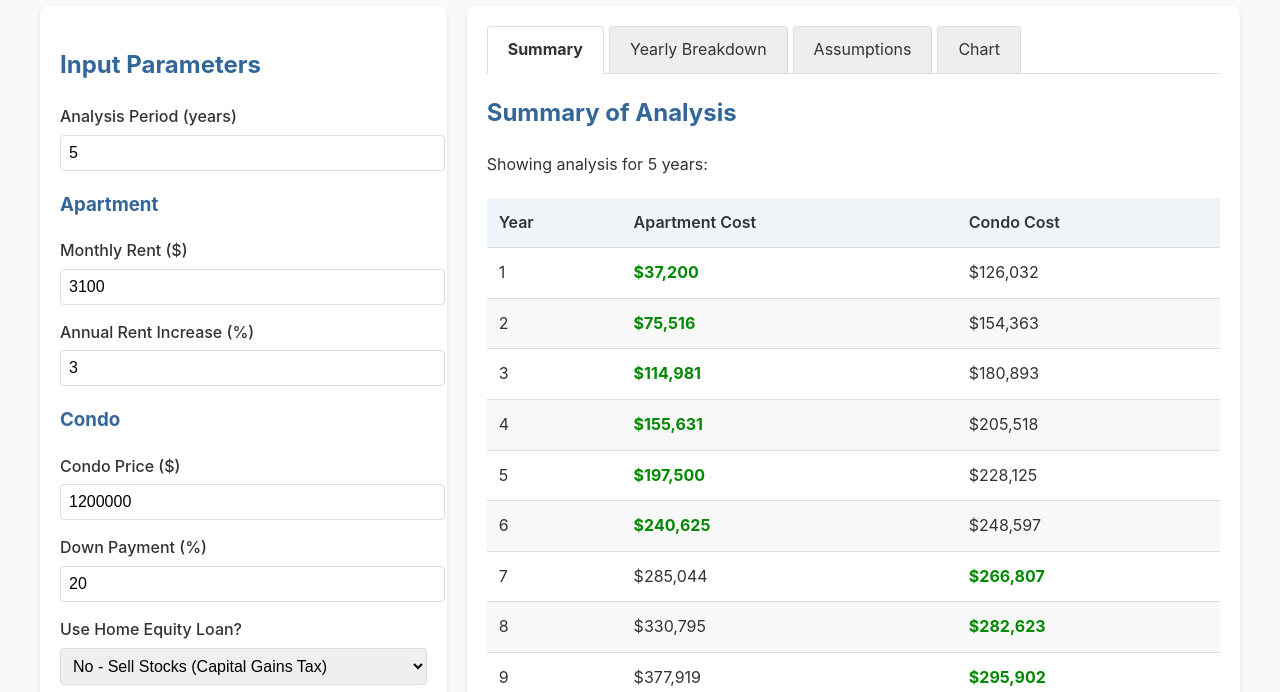
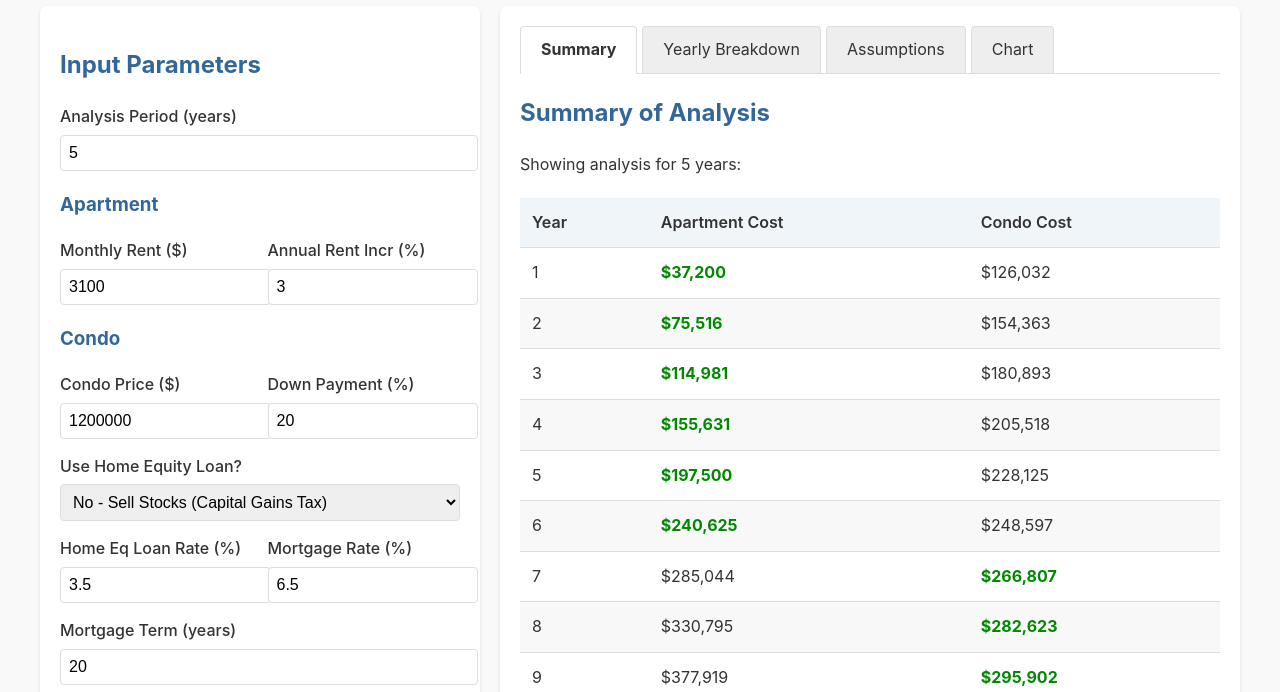
Before and after one commit to garyo/housing-cost-calculator, a plain HTML site: page index.html in a window 1280 px wide. Shown: the part 108-800 px from the top of the page. Drawn offline with nearby package versions, Linux system fonts and the light colour scheme.

Commit message:
More compact layout for left data entry column
Signed-off-by: Gary Oberbrunner <garyo@darkstarsystems.com>

```diff
--- a/index.html
+++ b/index.html
@@ -18,23 +18,27 @@
             </div>
 
             <h3>Apartment</h3>
-            <div class="form-group">
+            <div class="form-row">
+              <div class="form-group half">
                 <label for="apartment-rent">Monthly Rent ($)</label>
                 <input type="number" id="apartment-rent" value="3100" min="0">
-            </div>
-            <div class="form-group">
-                <label for="rent-increase">Annual Rent Increase (%)</label>
+              </div>
+              <div class="form-group half">
+                <label for="rent-increase">Annual Rent Incr (%)</label>
                 <input type="number" id="rent-increase" value="3" min="0" step="0.1">
+              </div>
             </div>
 
             <h3>Condo</h3>
-            <div class="form-group">
+            <div class="form-row">
+              <div class="form-group half">
                 <label for="condo-price">Condo Price ($)</label>
                 <input type="number" id="condo-price" value="1200000" min="0">
-            </div>
-            <div class="form-group">
+              </div>
+              <div class="form-group half">
                 <label for="down-payment">Down Payment (%)</label>
                 <input type="number" id="down-payment" value="20" min="0" max="100" step="0.1">
+              </div>
             </div>
             <div class="form-group">
                 <label for="use-equity-loan">Use Home Equity Loan?</label>
@@ -43,13 +47,15 @@
                     <option value="true">Yes - Use Home Equity Loan</option>
                 </select>
             </div>
-            <div class="form-group">
-                <label for="equity-loan-rate">Home Equity Loan Rate (%)</label>
+            <div class="form-row">
+              <div class="form-group half">
+                <label for="equity-loan-rate">Home Eq Loan Rate (%)</label>
                 <input type="number" id="equity-loan-rate" value="3.5" min="0" step="0.01">
             </div>
-            <div class="form-group">
+            <div class="form-group half">
                 <label for="mortgage-rate">Mortgage Rate (%)</label>
                 <input type="number" id="mortgage-rate" value="6.5" min="0" step="0.01">
+            </div>
             </div>
             <div class="form-group">
                 <label for="mortgage-years">Mortgage Term (years)</label>
--- a/styles.css
+++ b/styles.css
@@ -27,7 +27,7 @@ h1, h2, h3 {
 
 .input-panel {
     flex: 1;
-    min-width: 300px;
+    min-width: 400px;
     background-color: white;
     padding: 20px;
     border-radius: 8px;
@@ -147,6 +147,18 @@ tr:nth-child(even) {
     display: none;
 }
 
+
+.form-row {
+    display: flex;
+    gap: 15px;
+    margin-bottom: 15px;
+}
+
+.form-group.half {
+    flex: 1;
+    margin-bottom: 0;
+}
+
 /* Responsive adjustments */
 @media (max-width: 768px) {
     .container {
```
